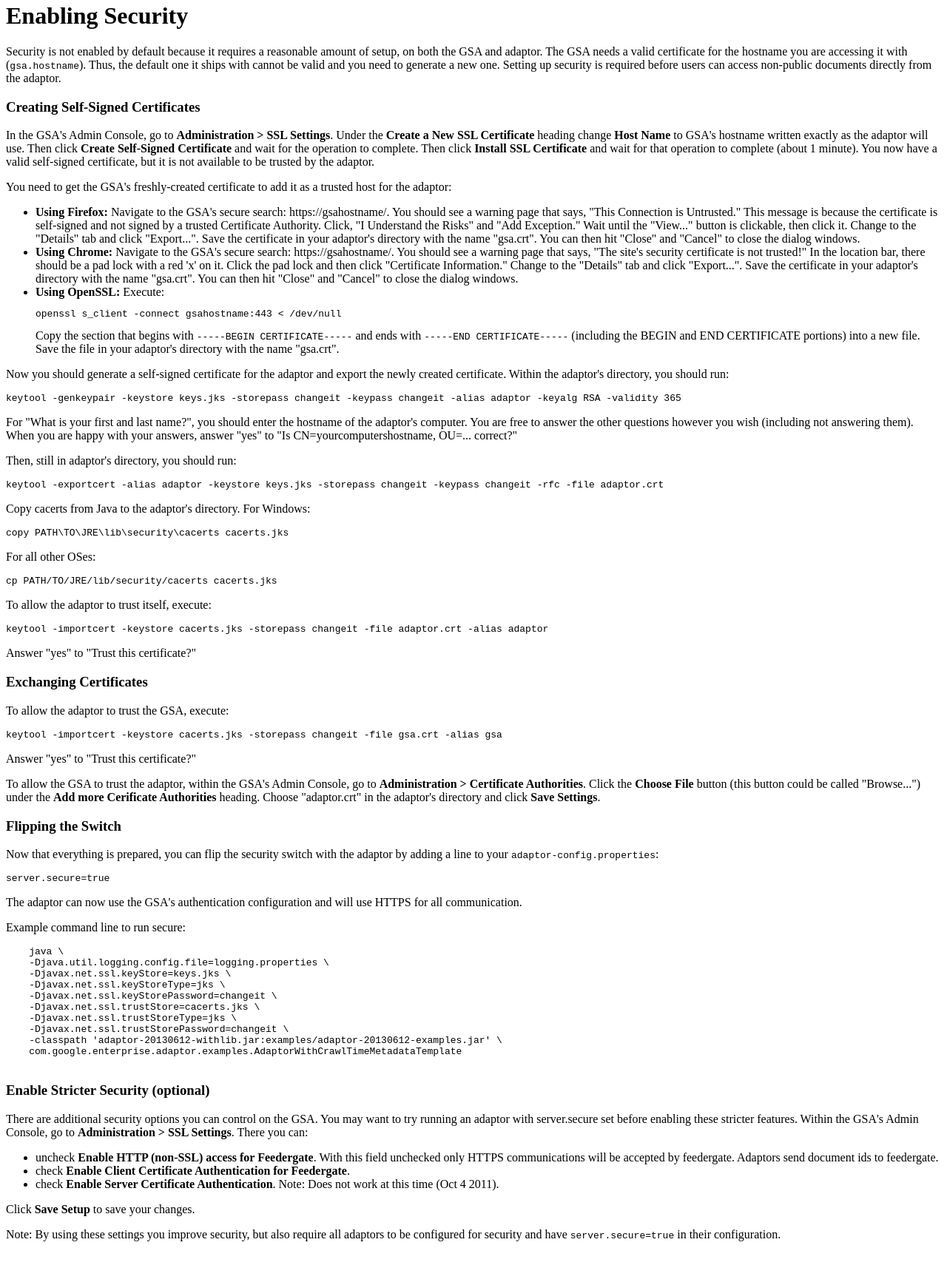
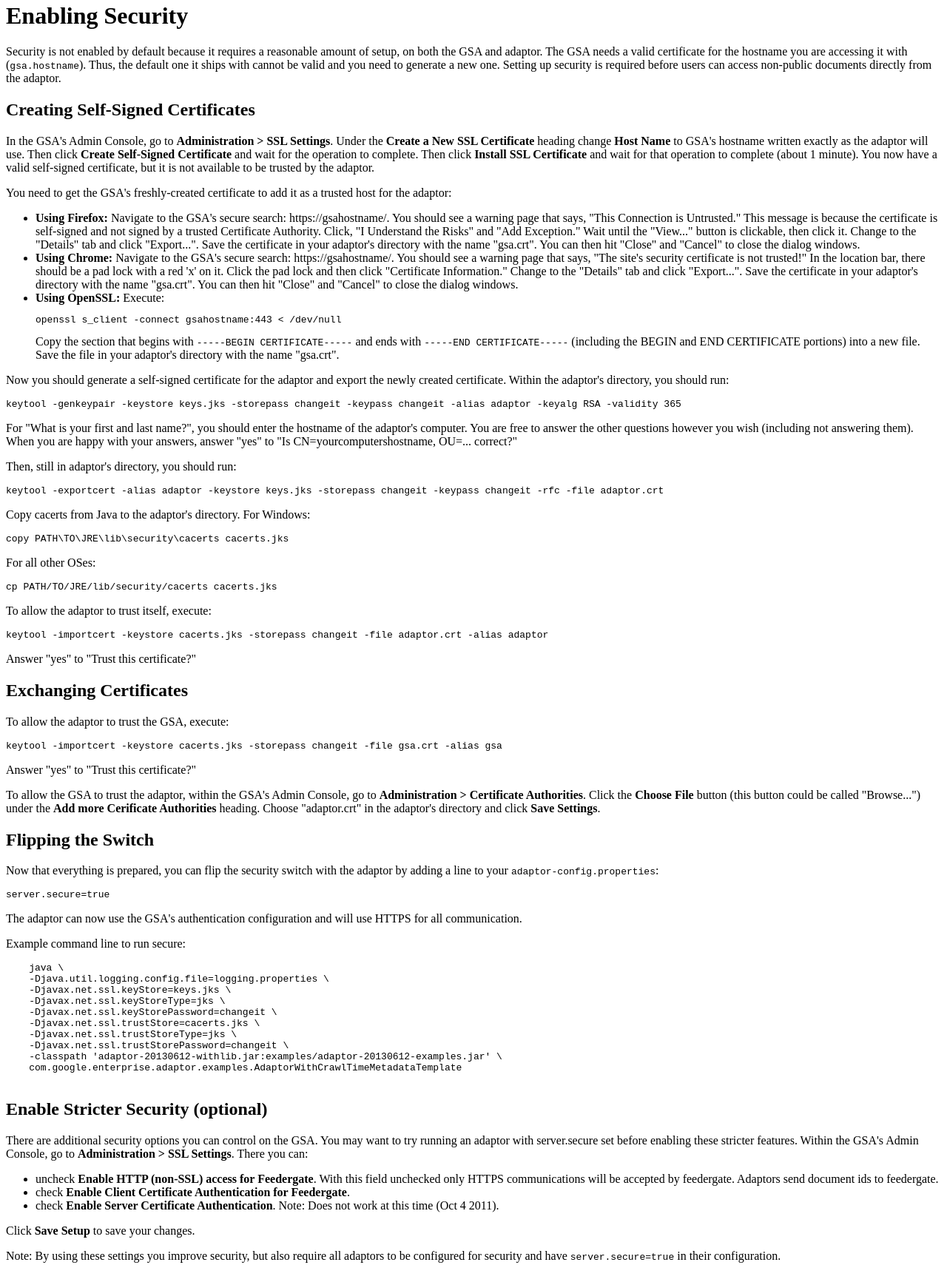
Before and after one commit to googlegsa/library, a plain HTML site: page src/overview.html in a window 1280 px wide. Shown: the part 2193-3903 px from the top of the page at 74% size. Drawn offline with Linux system fonts and the light colour scheme.

Commit message:
Fix javadoc errors.
Use the java.xml.bind module instead of java.se.ee.
Fix HTML errors.

```diff
--- a/build.xml
+++ b/build.xml
@@ -34,7 +34,8 @@
   <property name="cobertura.dir" value="${basedir}/../cobertura/"/>
 
   <!-- Use add-modules with Java 9 and higher. -->
-  <condition property="java.modules" value="" else="--add-modules java.se.ee">
+  <condition property="java.modules"
+      value="" else="--add-modules java.xml.bind">
     <matches string="${ant.java.version}" pattern="^1\.[678]$"/>
   </condition>
 
@@ -414,6 +415,7 @@
       <link href="http://download.oracle.com/javase/6/docs/jre/api/net/httpserver/spec/"/>
       <link href="http://download.oracle.com/javase/6/docs/api/"/>
       <link href="http://commons.apache.org/proper/commons-daemon/apidocs/"/>
+      <arg line="${java.modules}"/>
       <arg value="-quiet"/>
       <arg value="-notimestamp"/>
     </javadoc>
--- a/src/overview.html
+++ b/src/overview.html
@@ -24,7 +24,7 @@
       and scroll down to <b>List of Trusted IP Addresses</b>. Add the IP address
       for the adaptor to the list.</p>
     <li>Add the URLs provided by the adaptor to the <b>Follow Patterns</b> on the GSA.
-      <p>In the Admin console, go to <b>Content Sources &gt; Web Crawl &gt Start and
+      <p>In the Admin console, go to <b>Content Sources &gt; Web Crawl &gt; Start and
       Block URLs </b>, and scroll down to <b>Follow Patterns</b>. Add an entry like
       {@code hostname:port/} where {@code hostname} is the hostname of the machine
       that hosts the adaptor and {@code port} defaults to 5678 (read on to
@@ -152,7 +152,7 @@ feed.name=mydocfeedtogsa</pre>
     one. Setting up security is required before users can access non-public
     documents directly from the adaptor.
 
-  <h3>Creating Self-Signed Certificates</h3>
+  <h2>Creating Self-Signed Certificates</h2>
   <p>In the GSA's Admin Console, go to <b>Administration &gt; SSL Settings</b>.
     Under the <b>Create a New SSL Certificate</b> heading change <b>Host
     Name</b> to GSA's hostname written exactly as the adaptor will use.
@@ -211,7 +211,7 @@ feed.name=mydocfeedtogsa</pre>
   <pre>keytool -importcert -keystore cacerts.jks -storepass changeit -file adaptor.crt -alias adaptor</pre>
   <p>Answer "yes" to "Trust this certificate?"
 
-  <h3>Exchanging Certificates</h3>
+  <h2>Exchanging Certificates</h2>
   <p>To allow the adaptor to trust the GSA, execute:
   <pre>keytool -importcert -keystore cacerts.jks -storepass changeit -file gsa.crt -alias gsa</pre>
   <p>Answer "yes" to "Trust this certificate?"
@@ -223,7 +223,7 @@ feed.name=mydocfeedtogsa</pre>
     Choose "adaptor.crt" in the adaptor's directory and click <b>Save
     Settings</b>.
 
-  <h3>Flipping the Switch</h3>
+  <h2>Flipping the Switch</h2>
   <p>Now that everything is prepared, you can flip the security switch with the
     adaptor by adding a line to your <code>adaptor-config.properties</code>:
   <pre>server.secure=true</pre>
@@ -243,7 +243,7 @@ feed.name=mydocfeedtogsa</pre>
     com.google.enterprise.adaptor.examples.AdaptorWithCrawlTimeMetadataTemplate
   </pre>
 
-  <h3>Enable Stricter Security (optional)</h3>
+  <h2>Enable Stricter Security (optional)</h2>
   <p>There are additional security options you can control on the GSA.
     You may want to try running an adaptor with server.secure set before
     enabling these stricter features.
```
